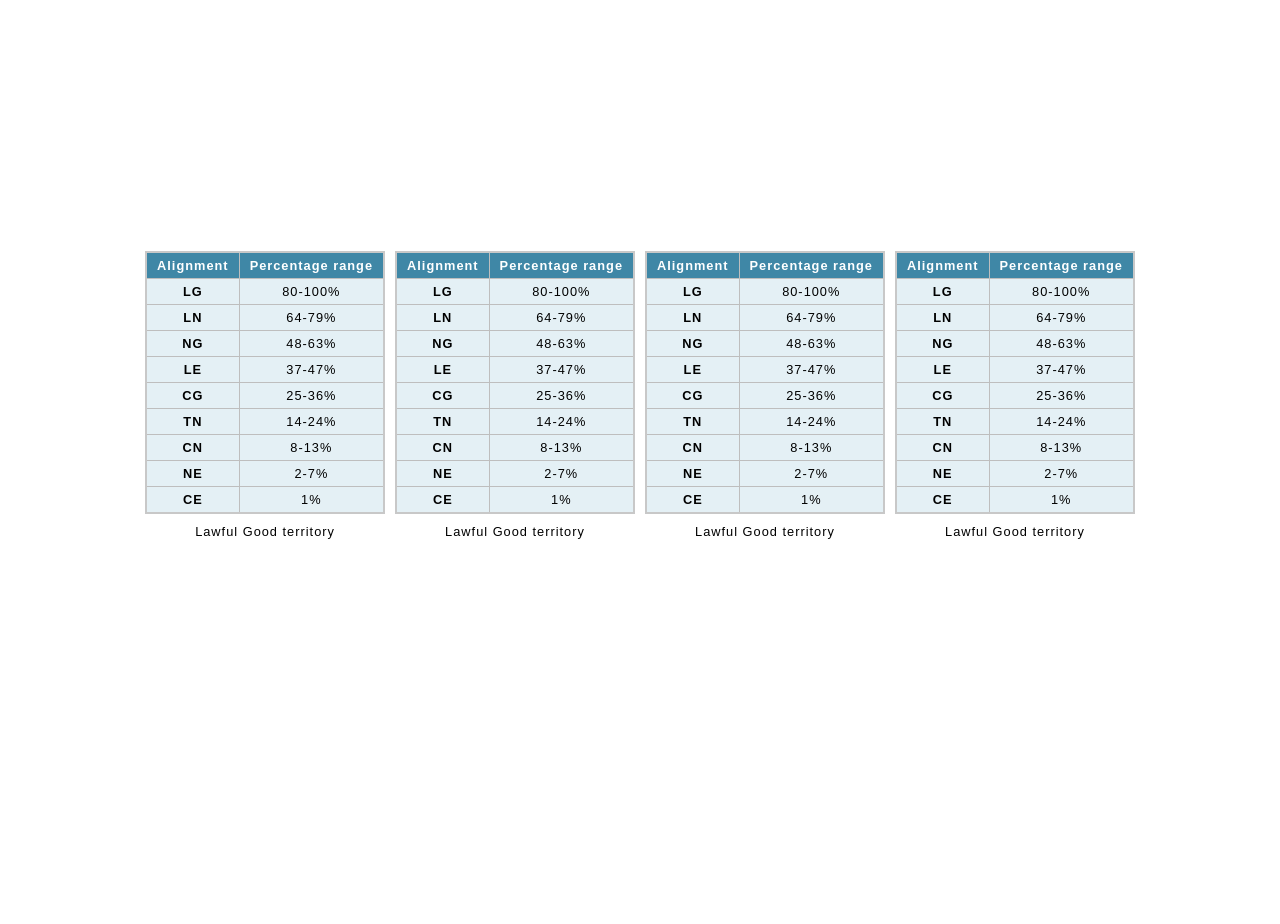
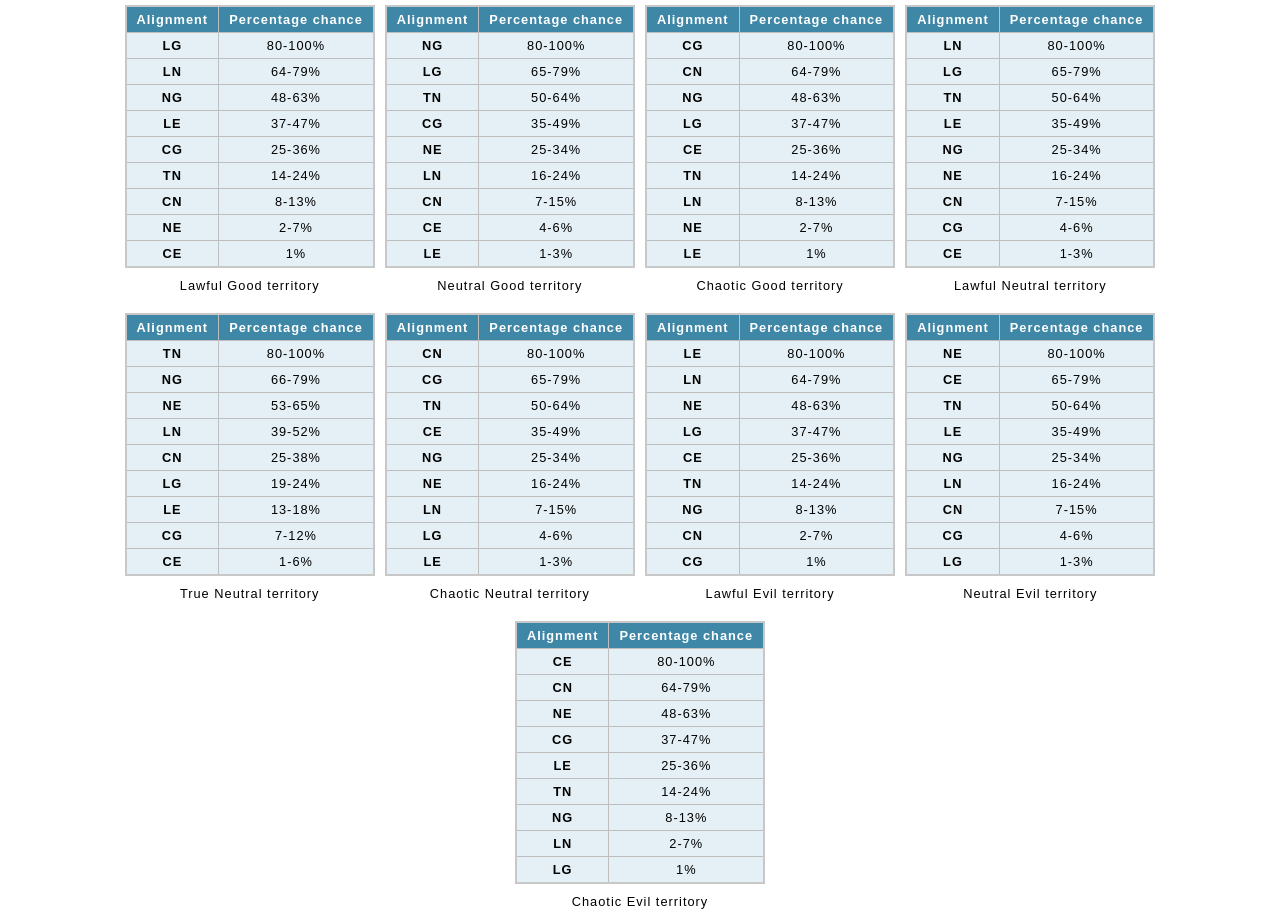
Before and after one commit to LL782/pathfinder-tools, a Next.js app: page / in a window 1280 px wide. Before the commit the page ends 800 px from the top, so only its background shows below. Built offline with nearby package versions, Linux system fonts and the light colour scheme.

Commit message:
Add examples of all Alignment tables

```diff
--- a/components/RandomAlignmentTable/RandomAlignmentTable.js
+++ b/components/RandomAlignmentTable/RandomAlignmentTable.js
@@ -7,7 +7,7 @@ const RandomAlignmentTable = ({ baseAlignment, alignmentChances }) => (
       <thead>
         <tr>
           <th scope="col">Alignment</th>
-          <th scope="col">Percentage range</th>
+          <th scope="col">Percentage chance</th>
         </tr>
       </thead>
       <tbody>
@@ -19,6 +19,7 @@ const RandomAlignmentTable = ({ baseAlignment, alignmentChances }) => (
         ))}
       </tbody>
     </table>
+
     <style jsx>{`
       table {
         margin: 5px;
--- a/pages/index.js
+++ b/pages/index.js
@@ -3,6 +3,8 @@ import Head from "next/head";
 
 import RandomAlignmentTable from "../components/RandomAlignmentTable";
 import Main from "../components/Main";
+
+const dominance = 10;
 
 const Home = () => (
   <>
@@ -11,10 +13,15 @@ const Home = () => (
       <link rel="icon" href="/favicon.ico" />
     </Head>
     <Main>
-      <RandomAlignmentTable alignmentName="Lawful Good" />
-      <RandomAlignmentTable alignmentName="Chaotic Good" />
-      <RandomAlignmentTable alignmentName="Lawful Evil" />
-      <RandomAlignmentTable alignmentName="Chaotic Evil" />
+      <RandomAlignmentTable alignment="Lawful Good" dominance={dominance} />
+      <RandomAlignmentTable alignment="Neutral Good" dominance={dominance} />
+      <RandomAlignmentTable alignment="Chaotic Good" dominance={dominance} />
+      <RandomAlignmentTable alignment="Lawful Neutral" dominance={dominance} />
+      <RandomAlignmentTable alignment="True Neutral" dominance={dominance} />
+      <RandomAlignmentTable alignment="Chaotic Neutral" dominance={dominance} />
+      <RandomAlignmentTable alignment="Lawful Evil" dominance={dominance} />
+      <RandomAlignmentTable alignment="Neutral Evil" dominance={dominance} />
+      <RandomAlignmentTable alignment="Chaotic Evil" dominance={dominance} />
     </Main>
   </>
 );
```
